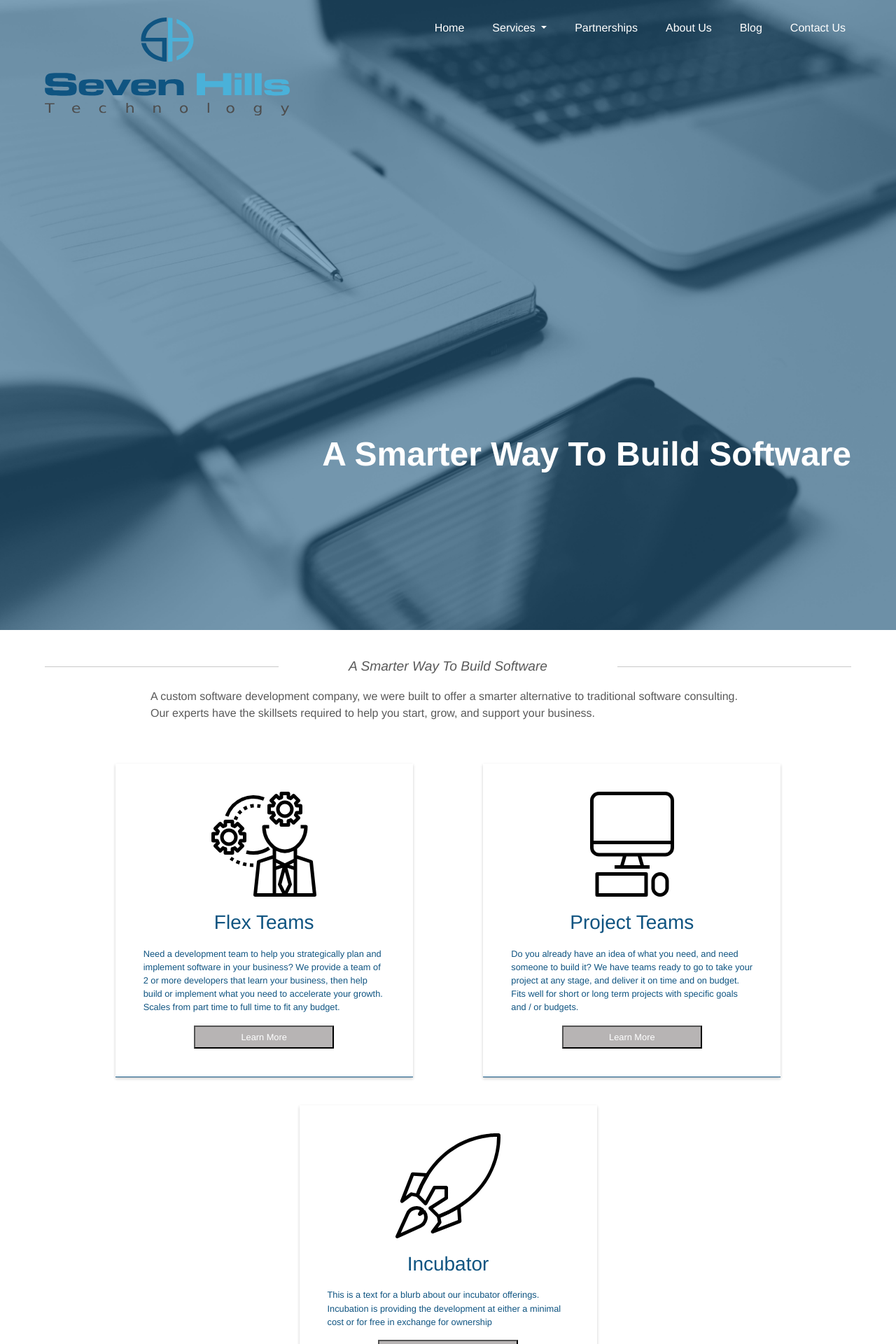
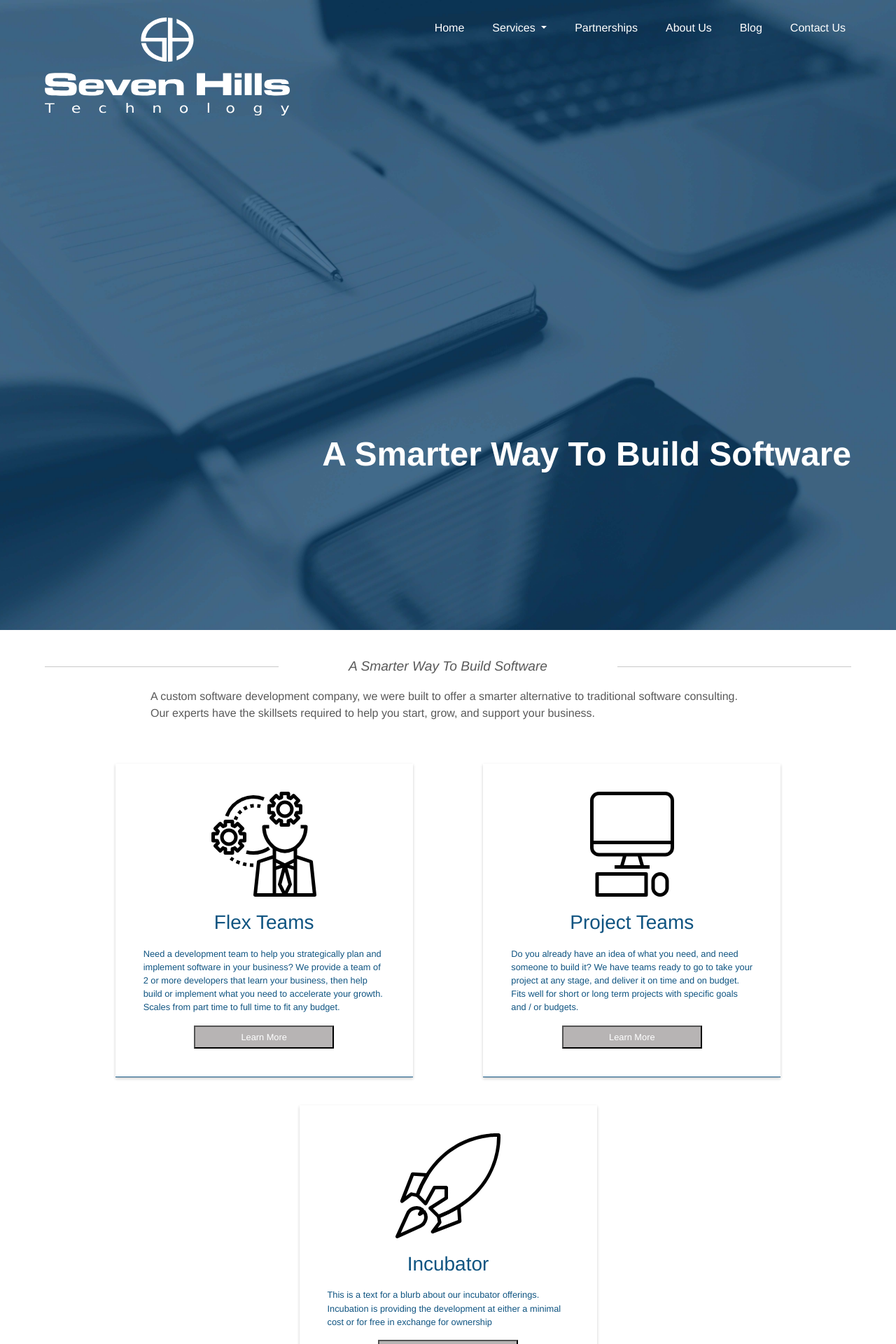
Before and after one commit to seven-hills-technology/seven-hills-technology.github.io, a Jekyll site: the page built from index.md, in a window 1280 px wide. Shown: the top 1920 px of the page at 70% size. Built offline with Jekyll 4.4.1, drawn with Linux system fonts in a browser that asks for light colours; nearby versions of some CDN libraries.

Commit message:
updated banner images

```diff
--- a/_layouts/home.html
+++ b/_layouts/home.html
@@ -17,7 +17,7 @@
     <header class="sh-header sh-home-header">
         <nav class="navbar navbar-expand-lg navbar-light">
             <a class="navbar-brand" href="#">
-                <img class="sh-logo" src="/images/logo.svg" alt="Sevenhills Logo">
+                <img class="sh-logo" src="/images/logo-white.svg" alt="Sevenhills Logo">
             </a>
             <button class="navbar-toggler" type="button" data-toggle="collapse" data-target="#navbarNav" aria-controls="navbarNav" aria-expanded="false"
                 aria-label="Toggle navigation">
--- a/index.md
+++ b/index.md
@@ -77,4 +77,4 @@
         </div>
     </div>
 </section>
-<section class="sh-clients">Clients</section>
+<!-- <section class="sh-clients">Clients</section> -->
--- a/main.scss
+++ b/main.scss
@@ -89,18 +89,8 @@
     }
 }
 
-.sh-home-header::before {
-    content: "";
-    opacity: 0.5;
-    top: 0;
-    left: 0;
-    bottom: 0;
-    right: 0;
-    position: absolute;
-    background-color: $brand-1;
-  }
 .sh-home-header {
-    @media (max-width: 1900px) {
+    @media (min-width: 1201px) {
         background-image: url(images/banner-large.jpg);
     }
 
@@ -112,7 +102,6 @@
         background-image: url(images/banner-small.jpg);
     }
 
-    background-color: $brand-1;
     background-position: center center;
     background-repeat: no-repeat;
     background-attachment: fixed;
```
Also changed, not shown: images/banner-large.jpg, images/banner-medium.jpg, images/banner-small.jpg, images/banner.jpg, images/logo-white.svg (added).
